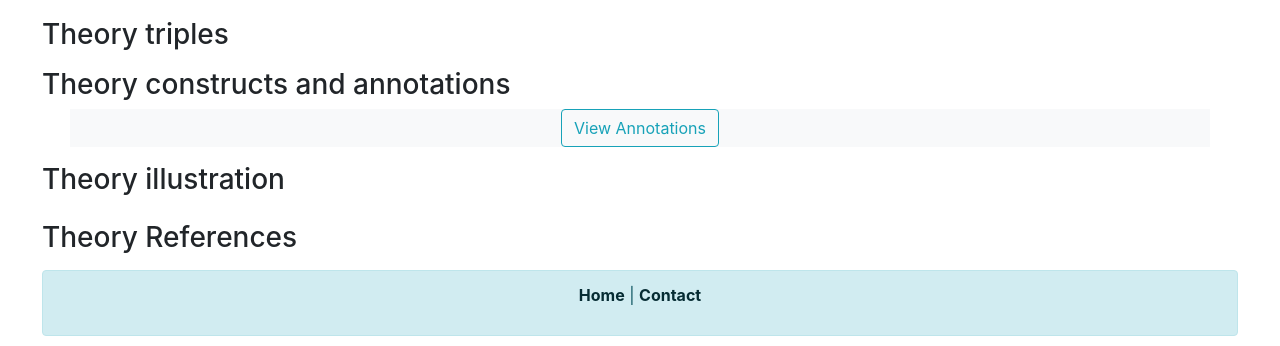
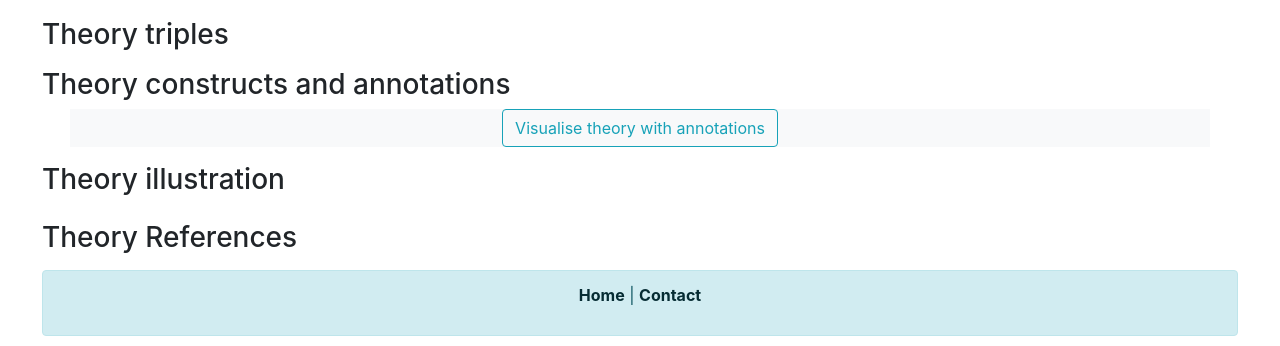
Before and after one commit to jannahastings/theory-database, a Python web app: template templates/theory.html in a window 1280 px wide. Shown: the part 459-805 px from the top of the page. Run offline with Jinja, Linux system fonts and the light colour scheme; the template is opened without the code that fills it, so the values that code supplies are empty; some libraries are stand-ins or nearby versions.

Commit message:
view annotations button changed to "Visualise theory with annotations"
Signed-off-by: Tom <tomjuggler@gmail.com>

```diff
--- a/templates/theory.html
+++ b/templates/theory.html
@@ -47,7 +47,7 @@
         <div class="row">
             <div class="col-md-12 bg-light text-center">
                 <button id="show-view-annotations" class="btn btn-outline-info" onclick="showViewAnnotations()"
-                   >View Annotations</button>
+                   >Visualise theory with annotations</button>
             </div>
         </div>
     </div>
```
